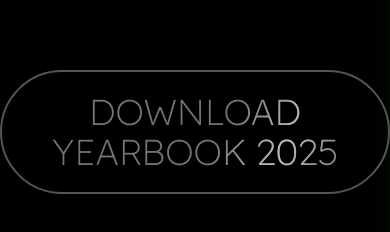
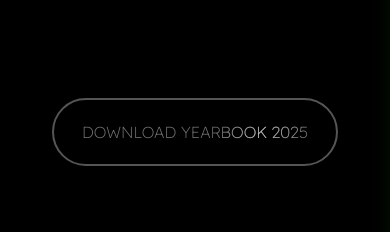
Before and after one commit to Shreyansh303/crosslinks_website, a Next.js app: page /yearbook in a window 390 px wide. Shown: the part 290-522 px from the top of the page. Built offline with nearby package versions, Linux system fonts and the light colour scheme.

Commit message:
Fixed Bugs

```diff
--- a/app/page.js
+++ b/app/page.js
@@ -60,7 +60,7 @@ export default function Home() {
 
 
   // Welcome overlay fade-out
-  useEffect(() => {
+  useGSAP(() => {
     // Disable scroll right away
     document.body.style.overflow = 'hidden';
 
--- a/app/yearbook/page.js
+++ b/app/yearbook/page.js
@@ -27,8 +27,8 @@ export default function Yearbook() {
 
   return (
     <div className='w-full h-screen flex justify-center items-center'>
-      <button className='downloadYearbook text-4xl font-main font-extralight cursor-pointer border-2
-      border-[#ffffff55] px-7 py-5 rounded-[10rem]'>
+      <button className='downloadYearbook max-[400px]:text-base text-2xl sm:text-4xl font-main font-extralight cursor-pointer border-2
+      border-[#ffffff55] px-7 py-5 mx-2 rounded-[10rem]'>
         <ShinyText text="DOWNLOAD YEARBOOK 2025" disabled={false} speed={4} className='custom-class' />
       </button>
     </div>
```
